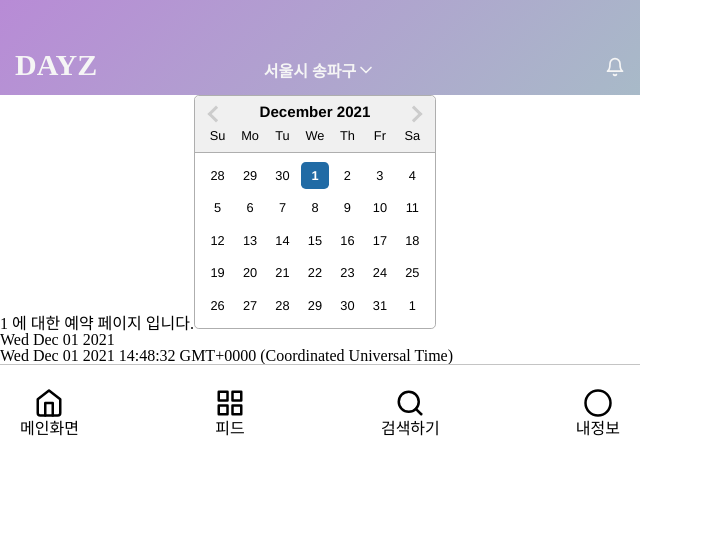
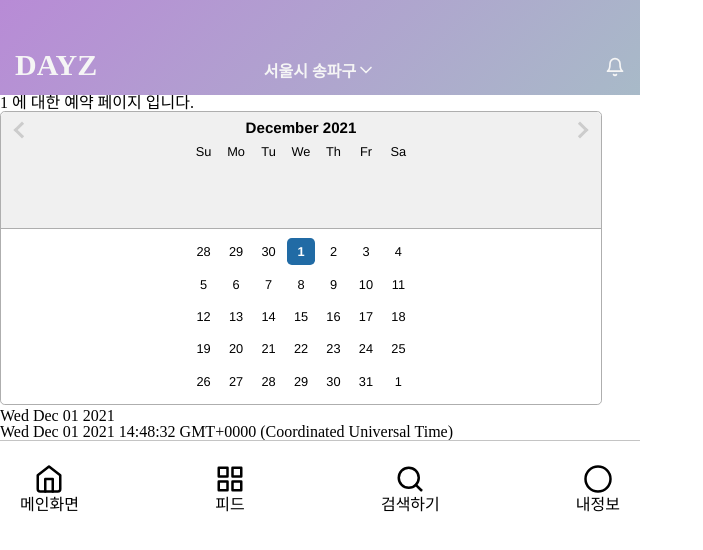
Before and after one commit to prgrms-web-devcourse/Team_DAYZ_DAYZ_FE, a React (Create React App) app: page /booking/1 in a window 1280 px wide. Shown: the top 550 px of the page, without its empty margins (0-703 px from the left). Built offline with nearby package versions, Linux system fonts and the light colour scheme.

Commit message:
Feat: datepicker css 적용
적용하려면 css 파일을 별도로 만들어 !important를 사용해 적용해야한다.

```diff
--- /dev/null
+++ b/src/pages/BookingPage/calendar.css
@@ -0,0 +1,8 @@
+.react-datepicker {
+
+}
+
+.react-datepicker__header {
+  width: 600px !important;
+  height: 100px !important;
+}
--- a/src/pages/BookingPage/index.tsx
+++ b/src/pages/BookingPage/index.tsx
@@ -2,6 +2,8 @@ import React, { useState } from 'react';
 import ReactDatePicker from 'react-datepicker';
 import { useParams } from 'react-router';
 import 'react-datepicker/dist/react-datepicker.css';
+import styled from '@emotion/styled';
+import './calendar.css';
 
 const BookingPage = () => {
   const [date, setDate] = useState(new Date());
```
